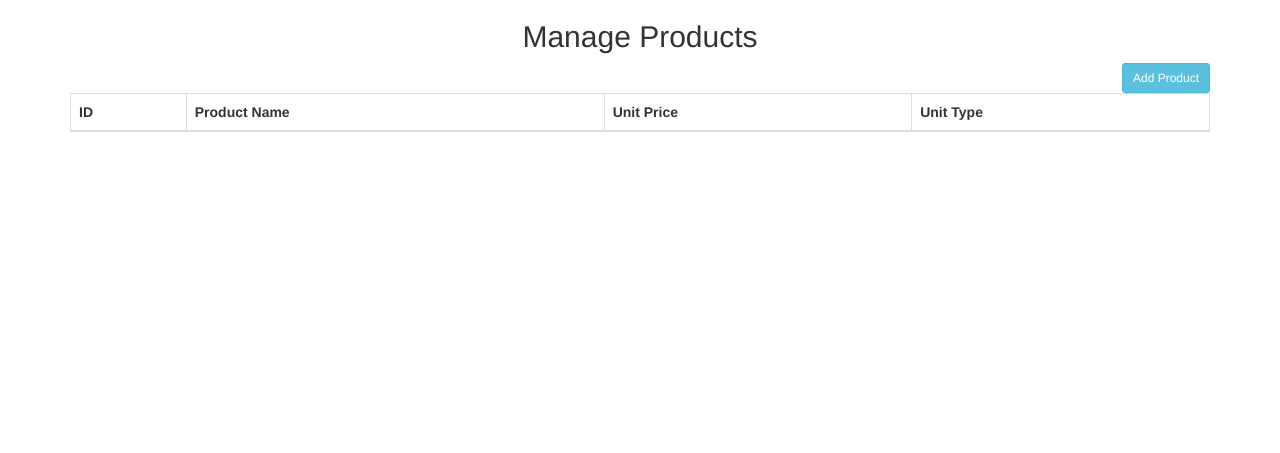
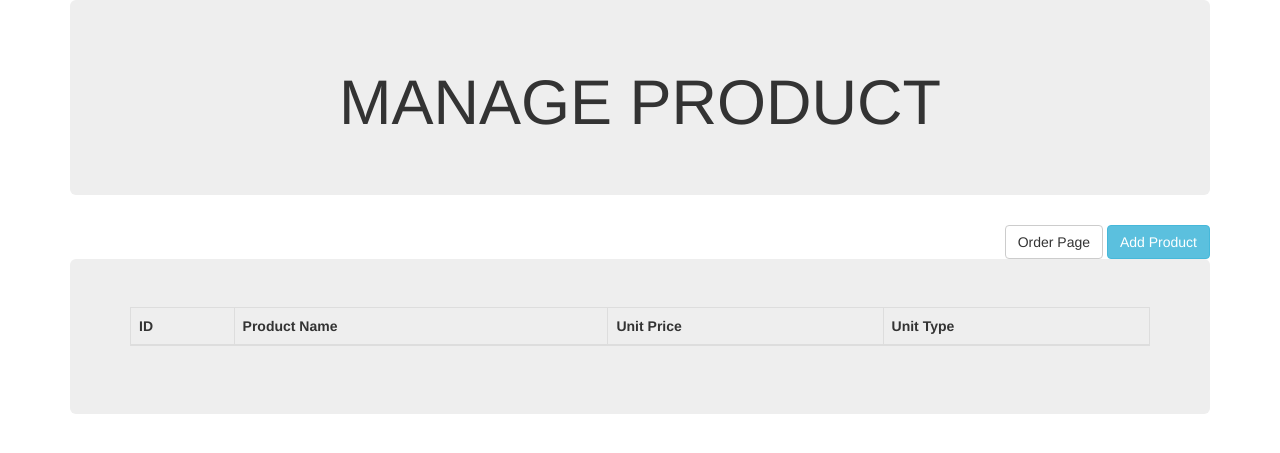
Before and after one commit to smr-yogesh/mini-store-app, a Flask app: page / in a window 1280 px wide. Shown: the top 453 px of the page. Run offline with Flask 2, Linux system fonts and the light colour scheme; data that the repository does not hold is empty; some libraries are stand-ins or nearby versions.

Commit message:
update file

```diff
--- a/app.py
+++ b/app.py
@@ -13,6 +13,7 @@ def home():
 
     return render_template('home.html', data = data)
 
+
 @app.route('/add_product', methods=["POST"])
 def add_product():
     uom_id = request.form['uom_id']
@@ -24,6 +25,7 @@ def add_product():
     connection.commit()
 
     return redirect(url_for('home'))
+
 
 @app.route('/update', methods=["POST"])
 def update():
@@ -53,6 +55,75 @@ def delete(id):
     return redirect(url_for('home'))
 
 
+
+@app.route('/order', methods=["GET", "POST"])
+def order():
+
+    if request.method == "POST":
+        cursor = connection.cursor()
+
+        customer_name_ = request.form['Customer Name']
+        total_ = request.form["Total"]
+        date_ = request.form["Date"]
+
+        cursor.execute("""INSERT INTO ORDERS (customer_name, total, date)
+                          VALUES (%s, %s, %s);""", (customer_name_, total_, date_))
+
+        connection.commit()
+
+        return redirect(url_for('order'))
+
+    else:
+        cursor = connection.cursor()
+        cursor.execute(""" SELECT * FROM ORDERS """)
+        orders = cursor.fetchall()
+
+        return render_template('order.html', data=orders)
+
+
+@app.route('/deleteorder/<id>', methods=["GET"])
+def delete_order(id):
+    cursor = connection.cursor()
+    cursor.execute("""
+                    DELETE FROM ORDERS
+                    WHERE ORDER_ID= %s;
+                """, (id,))
+    connection.commit()
+
+    return redirect(url_for('order'))
+
+
+@app.route('/orderdetail', methods=["GET"])
+def order_detail():
+
+    cursor = connection.cursor()
+    cursor.execute("""
+                        SELECT
+                                PRODUCTS.PRODUCTS_ID, PRODUCTS.NAME, PRODUCTS.UNIT_PRICE, AMOUNT, TOTAL_PRICE
+                            FROM
+                                ORDER_DETAILS
+                            RIGHT JOIN PRODUCTS ON PRODUCTS.PRODUCTS_ID = ORDER_DETAILS.PRODUCT_ID
+                            LEFT JOIN ORDERS ON ORDERS.ORDER_ID = ORDER_DETAILS.ORDER_ID
+                  """)
+    order_detail_ = cursor.fetchall()
+
+    return render_template('order.html', orderdetail=order_detail_)
+
+
+
+
+
+
+# run controller
+if __name__ == "__main__":
+    app.run(debug=True)
+
+
+
+
+
+""""
+# Error page
 @app.errorhandler(404)
 def page_not_found(error):
     return render_template('page_not_found.html'), 404
@@ -61,6 +132,4 @@ def page_not_found(error):
 def page_not_found(error):
     return render_template('not-found-500.html'), 500
 
-
-if __name__ == "__main__":
-    app.run(debug=True)
+"""
--- a/templates/home.html
+++ b/templates/home.html
@@ -1,6 +1,4 @@
 {% extends 'layout.html' %}
-
-{% block title %} HOME {% endblock %}
 
 {% block body %}
 
@@ -10,14 +8,20 @@
 
       <div class="col-sm-12">
 
-        <h2 class="text-center">Manage Products</h2>
+        <div class="jumbotron text-center">
+          <h1>MANAGE PRODUCT</h1>
+        </div>
 
         <div class="text-right">
           <!-- Trigger the modal with a button -->
-        <button type="button" class="btn btn-info btn-sm" data-toggle="modal" data-target="#myModal">Add Product</button></div>
+          <a href="{{ url_for('order') }}" class="btn btn-default btn-md">Order Page</a>
+          <button type="button" class="btn btn-info btn-md" data-toggle="modal" data-target="#myModal">Add Product</button>
         </div>
 
       </div>
+
+    </div>
+    <div class="jumbotron">
       <table class="table table-bordered">
         <thead>
           <tr>
@@ -70,6 +74,7 @@
         </tbody>
       </table>
     </div>
+  </div>
 
     <!-- Modal -->
   <div id="myModal" class="modal fade" role="dialog">
--- a/templates/layout.html
+++ b/templates/layout.html
@@ -2,7 +2,7 @@
 <html lang="en">
 
 <head>
-  <title>Python Project</title>
+  <title>Order Managment System</title>
   <meta charset="utf-8">
   <meta name="viewport" content="width=device-width, initial-scale=1">
   <link rel="stylesheet" href="https://maxcdn.bootstrapcdn.com/bootstrap/3.4.1/css/bootstrap.min.css">
```
Also changed, not shown: templates/order.html (added, +105 -0 lines). Lines whose indentation alone changed are shown as unchanged.
